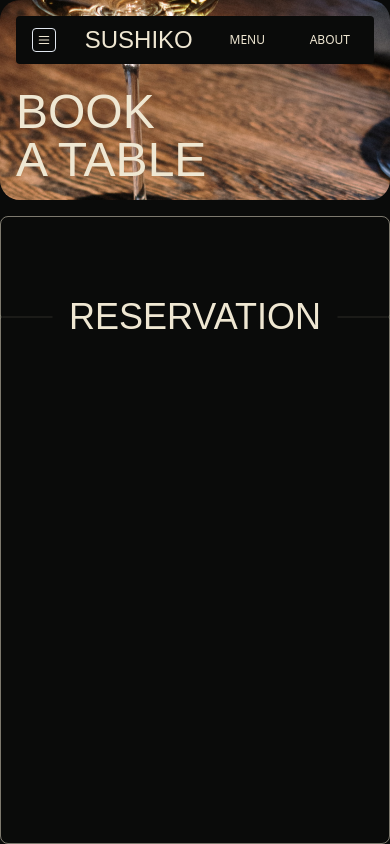
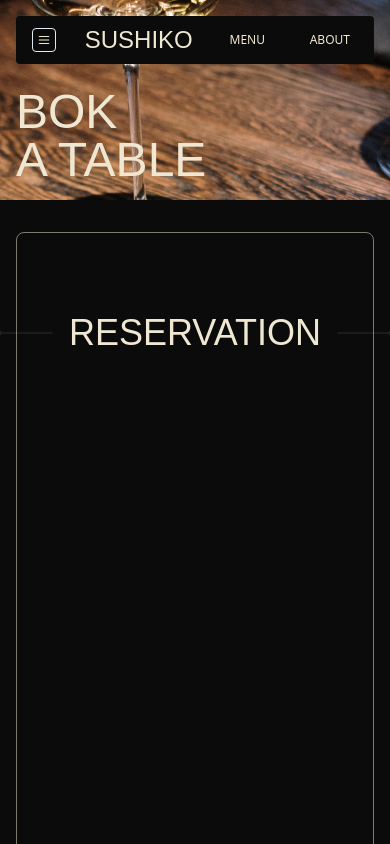
Before and after one commit to Varunrunrunrun/sushiko, a Next.js app: page /reservation in a window 390 px wide. Shown: the top 844 px of the page. Built offline with nearby package versions, Linux system fonts and the light colour scheme; a web font is replaced by a local one.

Commit message:
responsive issues fixed

```diff
--- a/app/(root)/menu/page.tsx
+++ b/app/(root)/menu/page.tsx
@@ -5,16 +5,19 @@ import React from 'react'
 
 const Menu = () => {
     return (
-        <main className='w-full h-screen bg-primaryCol text-secondaryCol flex lg:flex-row flex-col gap-4 sm:p-4 p-0'>
-            <div className='lg:h-full h-auto lg:w-1/2 w-full rounded-[20px] bg-menu-hero bg-center flex flex-col justify-between items-start sm:p-8 p-4 gap-6'>
-                <NavBar />
-                <div className="text-5xl md:text-7xl lg:text-9xl w-full h-auto">
-                    MENU
+        <main className='w-full min-h-screen bg-primaryCol text-secondaryCol flex lg:flex-row flex-col gap-4'>
+            <div className='lg:h-screen h-auto lg:w-1/2 w-full   sm:p-4 p-0  '>
+                <div className='w-full h-full sm:rounded-[20px] p-4 bg-menu-hero bg-center flex flex-col justify-between items-start gap-6'>
+                    <NavBar />
+                    <div className="text-5xl md:text-7xl lg:text-9xl w-full h-auto">
+                        MENU
+                    </div>
                 </div>
+
             </div>
-            <div className='lg:w-1/2 w-full h-full'>
+            <div className='lg:w-1/2 w-full h-screen p-4'>
                 <div className='w-full h-full border-[1px] rounded-lg border-secondaryCol/50 relative p-4 pt-20'>
-                    <div className='w-full h-auto px-4 py-2 flex justify-center items-center gap-4 absolute top-8 '>
+                    <div className='w-[96%] h-auto px-4 py-2 flex justify-center items-center gap-4 absolute top-8 '>
                         <a href='#maki' className="font-sans text-xs px-2 py-1 font-light cursor-pointer border-[0.5px] border-secondaryCol/50 rounded-sm ">MAKI</a>
                         <a href='#uramaki' className="font-sans text-xs px-2 py-1 font-light cursor-pointer border-[0.5px] border-secondaryCol/50 rounded-sm ">URAMAKI</a>
                         <a href="#special-rolls" className="font-sans text-xs px-2 py-1 font-light cursor-pointer border-[0.5px] border-secondaryCol/50 rounded-sm ">SPECIAL ROLLS</a>
@@ -49,7 +52,7 @@ const Menu = () => {
                             </div>
                             <div className='w-full flex flex-col justify-start items-start gap-2'>
                                 {menu.filter(menu => menu.type === "URAMAKI").map(menu => (
-                                    <div key={menu.id} className='w-full flex justify-start items-start h-auto my-4 px-2 gap-4'>
+                                    <div key={menu.id} className='w-full flex md:flex-row flex-col justify-start md:items-start items-center h-auto my-4 px-2 gap-4'>
                                         <Image src={menu.image} width={1000} height={1000} className='w-[150px] h=[100px] rounded-md' alt='dish' />
                                         <div className='w-full'>
                                             <div className='w-full flex justify-between items-center'>
@@ -70,7 +73,7 @@ const Menu = () => {
                             </div>
                             <div className='w-full flex flex-col justify-start items-start gap-2'>
                                 {menu.filter(menu => menu.type === "SPECIAL ROLLS").map(menu => (
-                                    <div key={menu.id} className='w-full flex justify-start items-start h-auto my-4 px-2 gap-4'>
+                                    <div key={menu.id} className='w-full flex md:flex-row flex-col justify-start md:items-start items-center h-auto my-4 px-2 gap-4'>
                                         <Image src={menu.image} width={1000} height={1000} className='w-[150px] h=[100px] rounded-md' alt='dish' />
                                         <div className='w-full'>
                                             <div className='w-full flex justify-between items-center'>
--- a/app/(root)/reservation/page.tsx
+++ b/app/(root)/reservation/page.tsx
@@ -4,15 +4,18 @@ import React from 'react'
 
 const Reservation = () => {
     return (
-        <main className='w-full h-screen bg-primaryCol text-secondaryCol flex lg:flex-row flex-col gap-4 sm:p-4 p-0'>
-            <div className='lg:h-full h-auto lg:w-1/2 w-full rounded-[20px] bg-reservation-hero bg-center bg-no-repeat flex flex-col justify-between items-start sm:p-8 p-4 gap-6'>
-                <NavBar />
-                <div className="text-5xl md:text-7xl lg:text-9xl w-full h-auto">
-                    <div>BOOK</div>
-                    <div>A TABLE</div>
+        <main className='w-full min-h-screen bg-primaryCol text-secondaryCol flex lg:flex-row flex-col gap-4'>
+            <div className='lg:h-screen h-auto lg:w-1/2 w-full   sm:p-4 p-0  '>
+                <div className='w-full h-full sm:rounded-[20px] p-4 bg-reservation-hero bg-center flex flex-col justify-between items-start gap-6'>
+                    <NavBar />
+                    <div className="text-5xl md:text-7xl lg:text-9xl w-full h-auto">
+                        <div>BOK</div>
+                        <div>A TABLE</div>
+                    </div>
                 </div>
+
             </div>
-            <div className='lg:w-1/2 w-full h-full'>
+            <div className='lg:w-1/2 w-full h-screen p-4'>
                 <div className='w-full h-full border-[1px] rounded-lg border-secondaryCol/50 relative p-4 pt-20'>
                     <div className='w-full flex justify-center gap-4 items-center mb-6'>
                         <Image src="/assets/menu/grid.png" alt='grid' width={1000} height={1000} className='h-auto w-16' />
```
